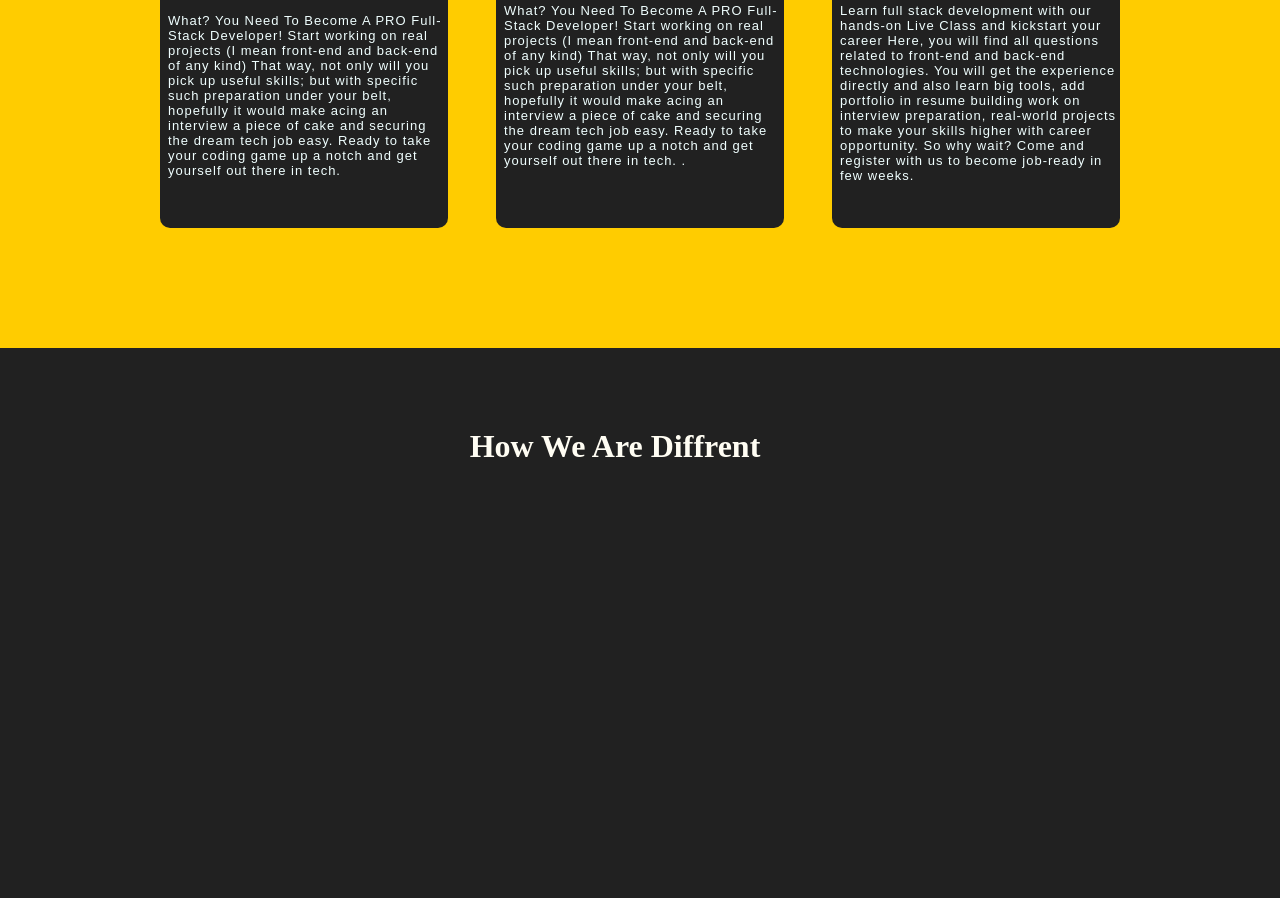
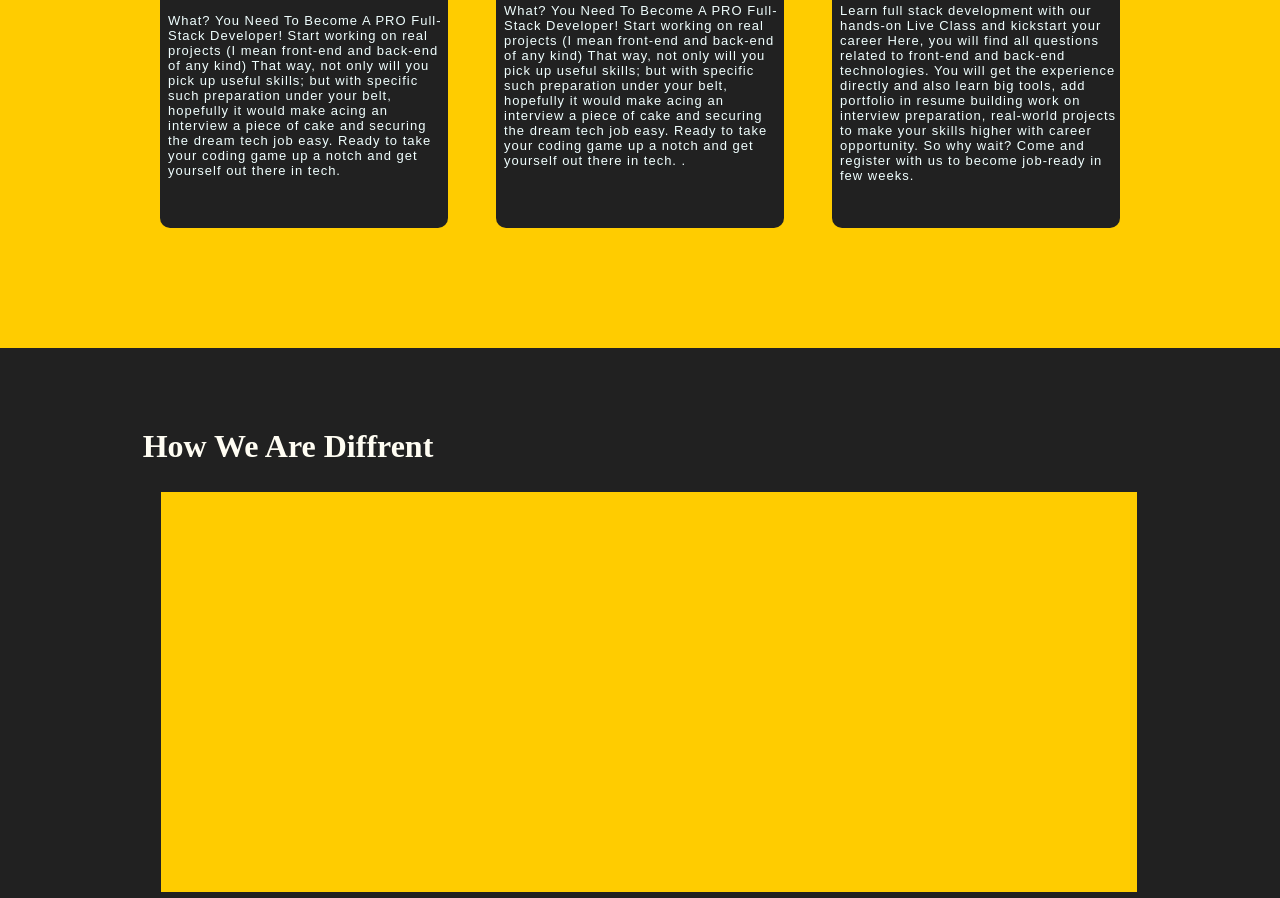
Before and after one commit to Atikkhan365/underratedcoder, a plain HTML site: page index.html in a window 1280 px wide. Shown: the part 1026-1924 px from the top of the page. Drawn offline with Linux system fonts and the light colour scheme.

Commit message:
tu smbhal

```diff
--- a/style.css
+++ b/style.css
@@ -178,6 +178,7 @@ span p{
     background-color: #212121;
     justify-content: center;
     display: flex;
+    margin: 0 auto;
 
 
 
@@ -185,9 +186,13 @@ span p{
 .contant3 h1{
     color: #fffdf3;
     margin-top: 5rem;
+
 }
 .listcontainer{
-    border: #FFCC00;
-    height: 50px;
-    width: 50px;
+    background-color: #FFCC00;
+    margin-top: 9rem;
+    margin-left: -17rem;
+    width: 61rem;
+    height: 25rem;
+
 }
```
